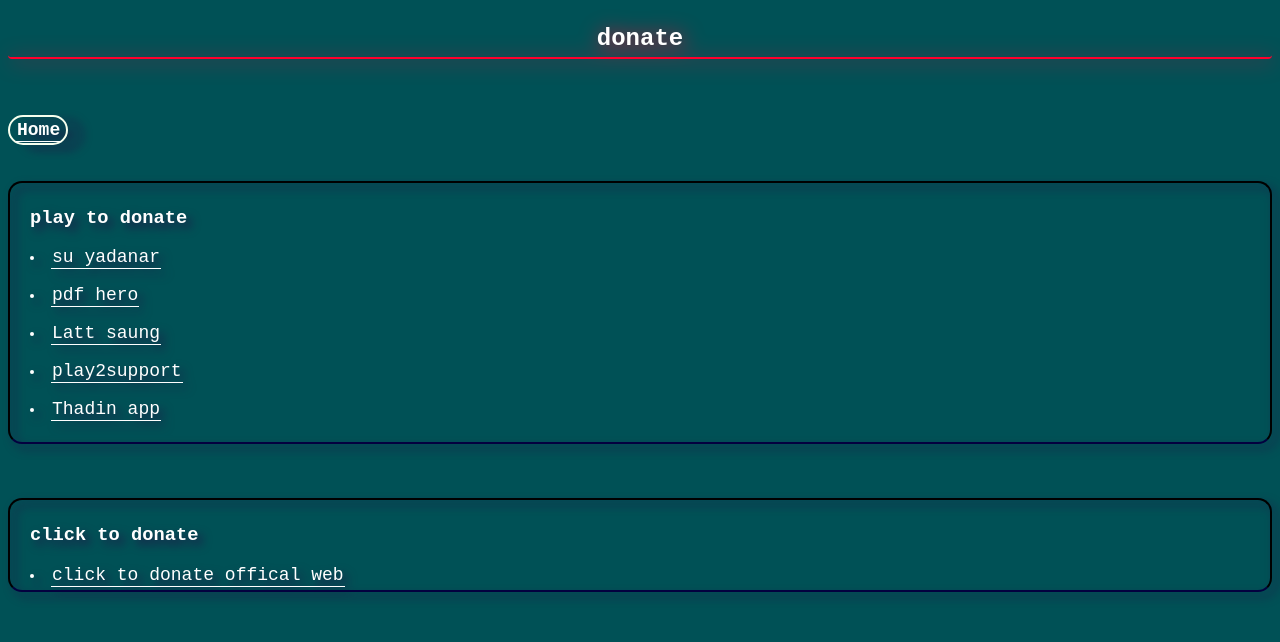
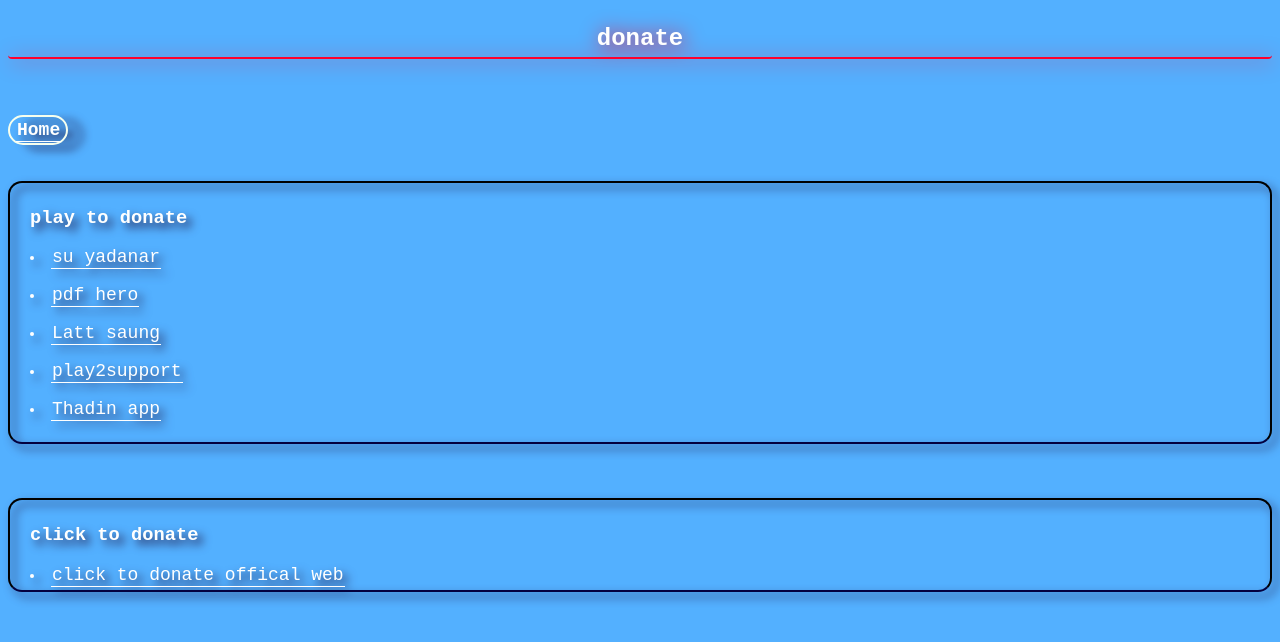
Before and after one commit to MrMOON224/susthergyi, a plain HTML site: page pdf.html in a window 1280 px wide. Drawn offline with Linux system fonts and the light colour scheme.

Commit message:
Update style.css

```diff
--- a/style.css
+++ b/style.css
@@ -132,7 +132,7 @@ background-image: linear-gradient(315deg, #eec0c6 0%, #7ee8fa 74%)
                 filter: drop-shadow(2px 2px 10px #FF002B);
 }
 .m {
-    background-color: #005156;
+    background-color: #53B0FF;
 }
 .x {
     color: #FFFFFF;
```
